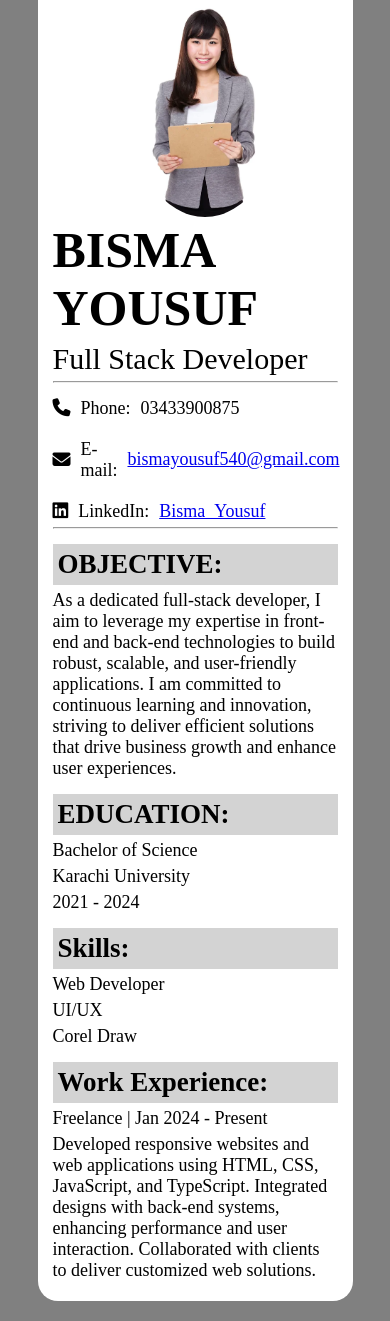
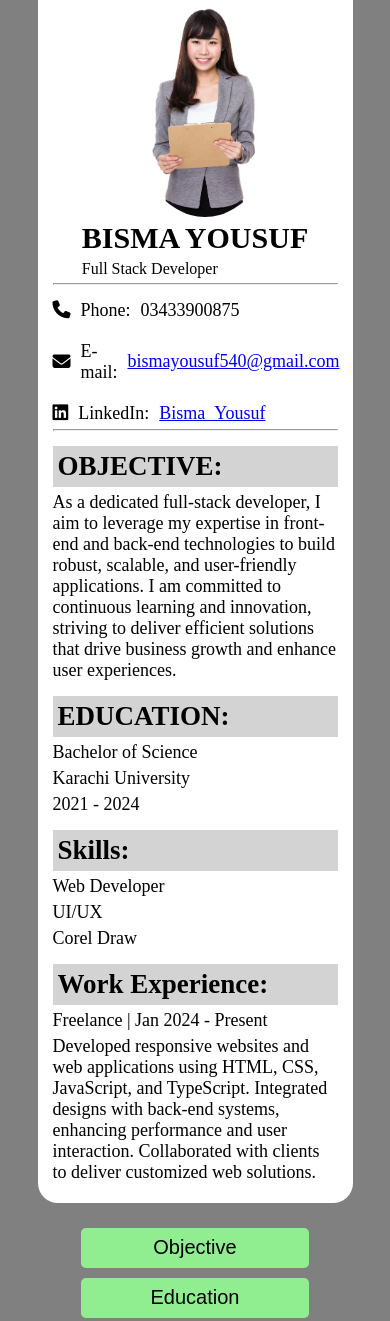
Before and after one commit to BismaYousuf/Interactive-Resume-Builder, a plain HTML site: page staticResume/index.html in a window 390 px wide. Shown: the part 42-1363 px from the top of the page. Drawn offline with Linux system fonts and the light colour scheme.

Commit message:
responsive commmit

```diff
--- a/staticResume/static.css
+++ b/staticResume/static.css
@@ -102,6 +102,7 @@ p {
     background-color: #0056b3;
 }
 
+/* Media Queries for responsiveness */
 @media (max-width: 768px) {
     .profileHeader {
         flex-direction: column;
@@ -111,4 +112,40 @@ p {
     .imgContainer {
         margin-top: 10px;
     }
+
+    .headingDiv h1 {
+        font-size: 40px;
+    }
+
+    .headingDiv p {
+        font-size: 20px;
+    }
+
+    .btn {
+        width: 40%;
+    }
 }
+
+@media (max-width: 480px) {
+    .headingDiv h1 {
+        font-size: 30px;
+    }
+
+    .headingDiv p {
+        font-size: 16px;
+    }
+
+    .personalInfo {
+        font-size: 16px;
+    }
+
+    .bottomSec {
+        flex-direction: column;
+        align-items: center;
+        gap: 10px;
+    }
+
+    .btn {
+        width: 80%;
+    }
+}
```
